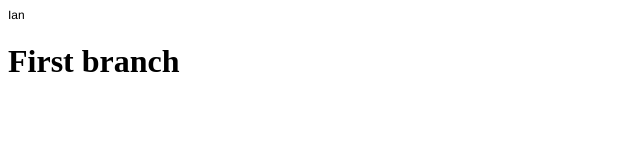
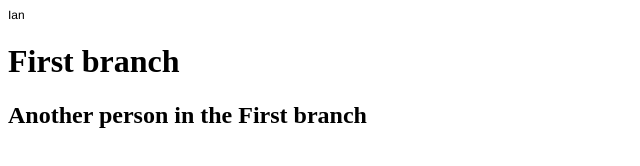
Before and after one commit to laraba-oussama-1998/git_tuto, a plain HTML site: page index.html in a window 1280 px wide. Shown: the whole page, without its empty margins (0-640 px from the left). Drawn offline with Linux system fonts and the light colour scheme.

Commit message:
Update from person x index.html

```diff
--- a/index.html
+++ b/index.html
@@ -13,5 +13,6 @@
 <body>
 <p class="p1">Ian</p>
 <h1>First branch</h1>
+<h2>Another person in the First branch</h2>
 </body>
 </html>
```
